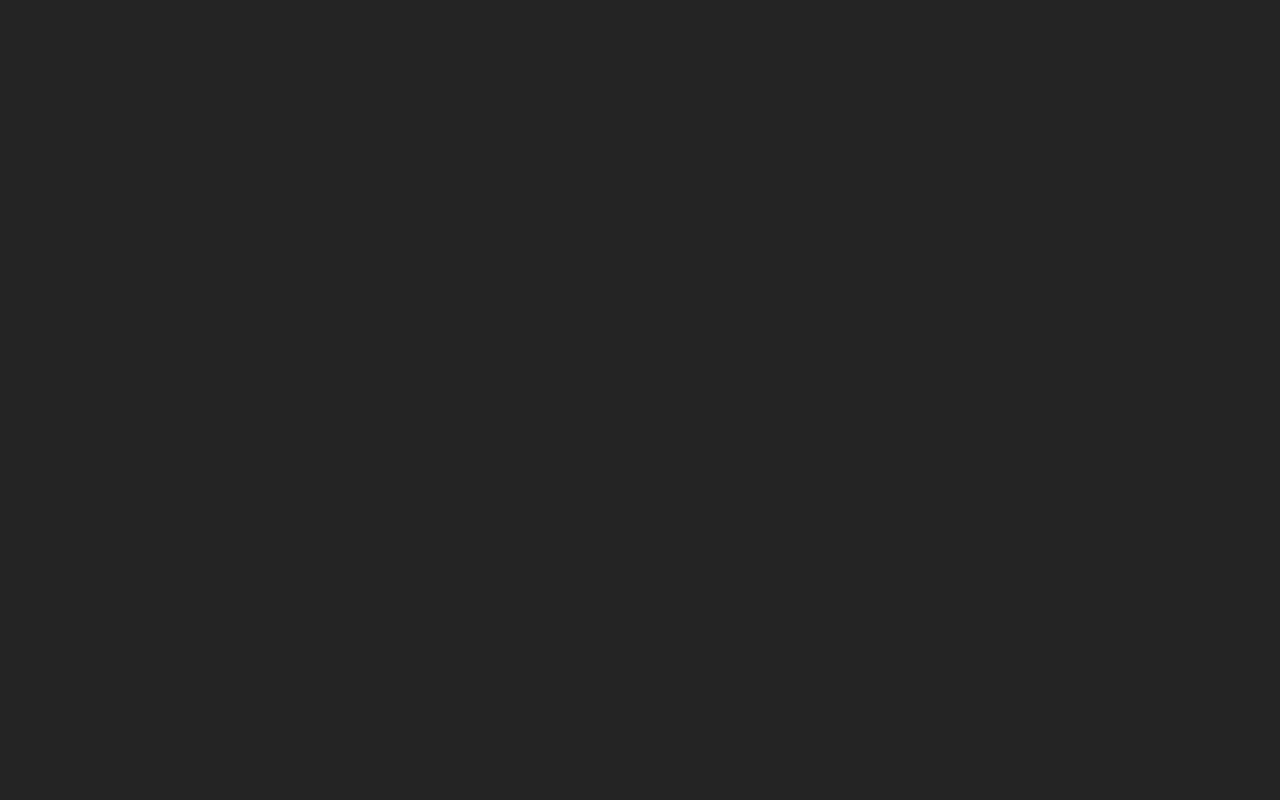
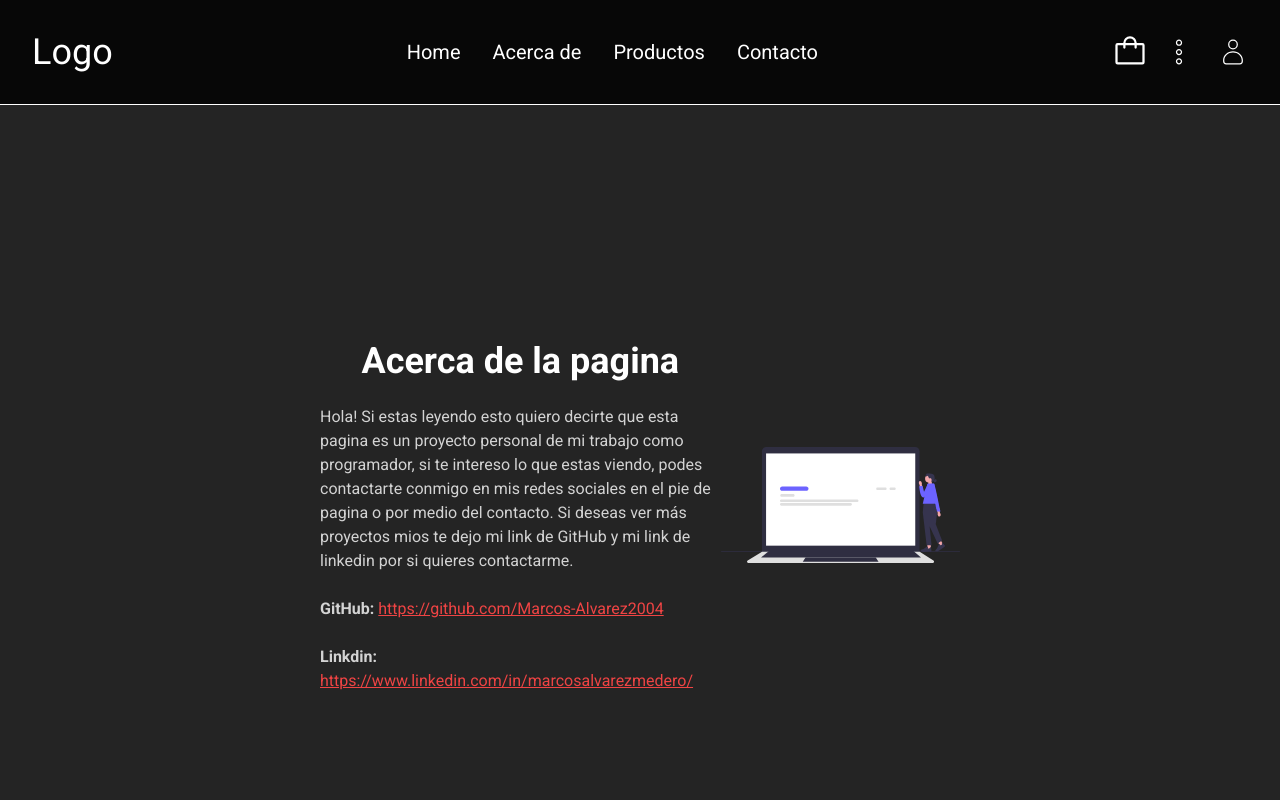
Before and after one commit to Marcos-Alvarez2004/Eccomerce_web, a React (Vite) app in the folder client/: page /about in a window 1280 px wide. Before the commit this address had no page. Shown: the top 800 px of the page. Built offline with nearby package versions, Linux system fonts and the light colour scheme.

Commit message:
page contacto y acerca de la pagina

```diff
--- a/client/src/App.jsx
+++ b/client/src/App.jsx
@@ -10,6 +10,8 @@ import CreateProduct from "./Pages/CreateProduct";
 import MyProducts from "./Pages/MyProducts";
 import Product from "./Pages/Products";
 import Favorites from "./Pages/Favorites";
+import AboutPage from "./Pages/AboutPage";
+import ContactPage from "./Pages/ContactPage";
 
 const App = () => {
   return (
@@ -21,6 +23,11 @@ const App = () => {
           {/* REGISTRO Y INGRESO */}
           <Route path="/register" element={<RegisterPage />} />
           <Route path="/login" element={<LoginPage />} />
+          {/**  PAGES **/}
+          {/* ACERCA DE */}
+          <Route path="/about" element={<AboutPage />} />
+          {/* CONTACTO */}
+          <Route path="/contact" element={<ContactPage />} />
           {/* PRODUCTOS */}
           <Route path="/products" element={<Product />} />
           {/* PRODUCTOS DE USER */}
--- /dev/null
+++ b/client/src/Pages/AboutPage.jsx
@@ -0,0 +1,49 @@
+import React from "react";
+import Navbar from "../components/Navbar";
+import Footer from "../components/Footer";
+import AboutImg from "/about.svg";
+
+const AboutPage = () => {
+  return (
+    <>
+      <Navbar />
+      <section className="h-screen flex justify-center items-center w-1/2 mx-auto">
+        <div className="text-center">
+          <h1 className="text-4xl font-bold py-4">Acerca de la pagina</h1>
+          <p className="text-left text-white/80">
+            Hola! Si estas leyendo esto quiero decirte que esta pagina es un
+            proyecto personal de mi trabajo como programador, si te intereso lo
+            que estas viendo, podes contactarte conmigo en mis redes sociales en
+            el pie de pagina o por medio del contacto. Si deseas ver más
+            proyectos mios te dejo mi link de GitHub y mi link de linkedin por
+            si quieres contactarme. <br /> <br />{" "}
+            <span className="font-bold">GitHub:</span>{" "}
+            <a
+              className="underline text-red-500"
+              href="https://github.com/Marcos-Alvarez2004"
+              target="_blank"
+              rel="noopener noreferrer"
+            >
+              https://github.com/Marcos-Alvarez2004
+            </a>{" "}
+            <br /> <br /> <span className="font-bold">Linkdin:</span>{" "}
+            <a
+              className="underline text-red-500"
+              href="https://www.linkedin.com/in/marcosalvarezmedero/"
+              target="_blank"
+              rel="noopener noreferrer"
+            >
+              https://www.linkedin.com/in/marcosalvarezmedero/
+            </a>
+          </p>
+        </div>
+        <div>
+          <img width={"1500px"} src={AboutImg} alt="aboutImg" />
+        </div>
+      </section>
+      <Footer />
+    </>
+  );
+};
+
+export default AboutPage;
--- /dev/null
+++ b/client/src/Pages/ContactPage.jsx
@@ -0,0 +1,41 @@
+import React from "react";
+import Navbar from "../components/Navbar";
+import Footer from "../components/Footer";
+
+const ContactPage = () => {
+  return (
+    <>
+      <Navbar />
+      <section className="flex justify-center items-center h-screen flex-col">
+        <form className="flex flex-col gap-8 bg-white/5 p-4 rounded-lg">
+          <h1 className="text-3xl font-bold my-2 text-center">Contacto</h1>
+          <p className="text-white/60">
+            Cualquier consulta que tengas, rellena todos los campos.
+          </p>
+          <div className="flex gap-4">
+            <input
+              className="p-2 text-black rounded-sm"
+              type="text"
+              placeholder="Su nombre"
+            />
+            <input
+              className="p-2 text-black rounded-sm"
+              type="email"
+              placeholder="Email"
+            />
+          </div>
+          <textarea
+            className="p-2 text-black rounded-sm resize-none h-52"
+            placeholder="Mensaje"
+          ></textarea>
+          <button class="cursor-pointer transition-all bg-indigo-500 text-white font-medium px-6 py-2 rounded-lg border-indigo-600 border-b-[4px] hover:brightness-110 hover:-translate-y-[1px] hover:border-b-[6px] active:border-b-[2px] active:brightness-90 active:translate-y-[2px]">
+            Enviar
+          </button>
+        </form>
+      </section>
+      <Footer />
+    </>
+  );
+};
+
+export default ContactPage;
--- a/client/src/components/Navbar.jsx
+++ b/client/src/components/Navbar.jsx
@@ -26,13 +26,13 @@ const Navbar = () => {
         <Link to={"/"} className="link">
           <span className="text-xl font-normal">Home</span>
         </Link>
-        <Link className="link">
+        <Link to={"/about"} className="link">
           <span className="text-xl font-normal">Acerca de</span>
         </Link>
         <Link to={"/products"} className="link">
           <span className="text-xl font-normal">Productos</span>
         </Link>
-        <Link className="link">
+        <Link to={"/contact"} className="link">
           <span className="text-xl font-normal">Contacto</span>
         </Link>
       </nav>
```
Also changed, not shown: client/public/about.svg (added).
